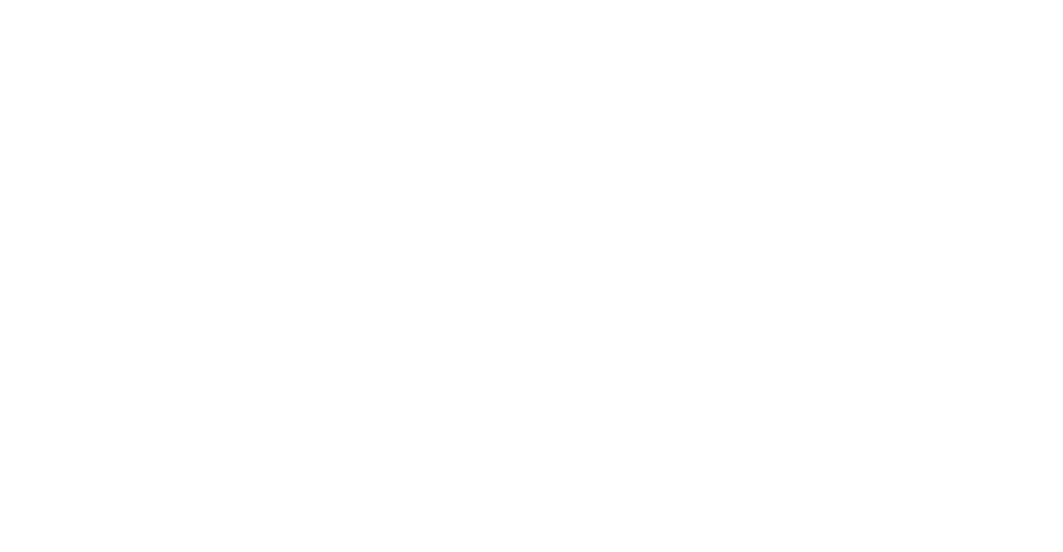
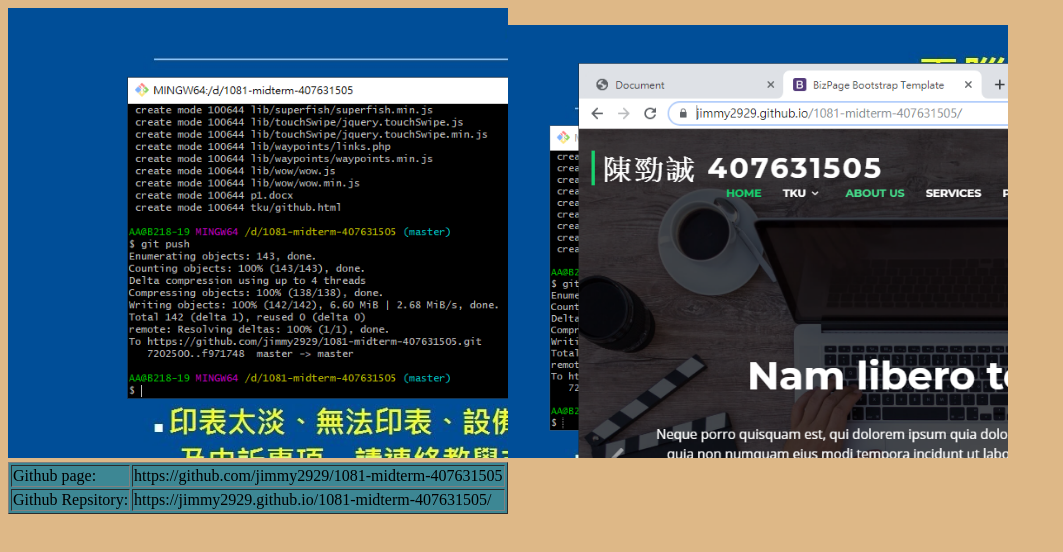
Before and after one commit to jimmy2929/1081-midterm-407631505, a plain HTML site: page tku/github.html in a window 1280 px wide. Shown: the whole page, without its empty margins (0-1063 px from the left). Drawn offline with Linux system fonts and the light colour scheme.

Commit message:
Update github.html

```diff
--- a/tku/github.html
+++ b/tku/github.html
@@ -6,5 +6,18 @@
     <meta http-equiv="X-UA-Compatible" content="ie=edge" />
     <title>Document</title>
   </head>
-  <body></body>
+  <body style="background: burlywood;">
+    <table id="jimmy" border="1" style="background: rgb(61, 135, 148);">
+      <tr>
+        <td>Github page:</td>
+        <td>https://github.com/jimmy2929/1081-midterm-407631505</td>
+      </tr>
+      <tr>
+        <td>Github Repsitory:</td>
+        <td>https://jimmy2929.github.io/1081-midterm-407631505/</td>
+      </tr>
+      <img src="../圖1.PNG" width="500px" />
+      <img src="../圖2.PNG" width="500px" />
+    </table>
+  </body>
 </html>
```
